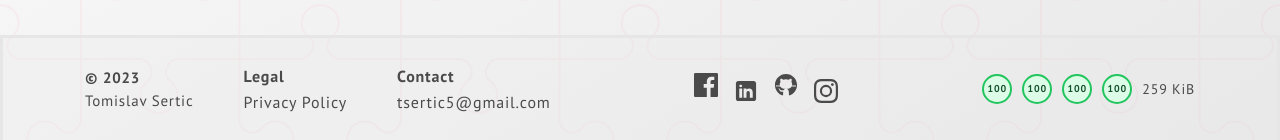
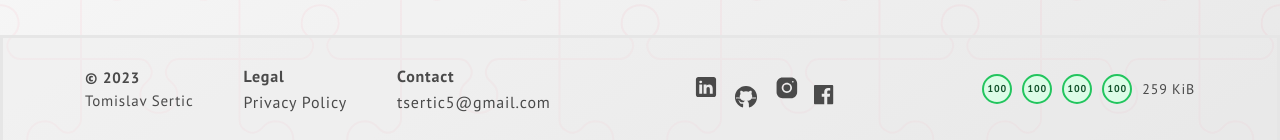
Before and after one commit to tsertic/ts_portfolio_2023, a Next.js app: page / in a window 1280 px wide. Shown: the part 657-797 px from the top of the page. Built offline with nearby package versions, Linux system fonts and the light colour scheme; a web font is replaced by a local one.

Commit message:
added paths to social icons

```diff
--- a/src/components/UI/Icons.tsx
+++ b/src/components/UI/Icons.tsx
@@ -125,7 +125,7 @@ export const Icons: React.FC<IProjectIcons> = ({ iconName, className }) => {
       return (
         <svg
           className={style}
-          viewBox="0 0 24 24"
+          viewBox="0 0 30 30"
           xmlns="http://www.w3.org/2000/svg"
         >
           <path
@@ -163,14 +163,12 @@ export const Icons: React.FC<IProjectIcons> = ({ iconName, className }) => {
     case "instagram":
       return (
         <svg
+          xmlns="http://www.w3.org/2000/svg"
+          viewBox="0 0 28 28"
           className={style}
-          viewBox="0 0 24 24"
-          xmlns="http://www.w3.org/2000/svg"
         >
-          <path
-            d="M12 2.163c3.204 0 3.584.012 4.85.07 3.252.148 4.771 1.691 4.919 4.919.058 1.265.069 1.645.069 4.849 0 3.205-.012 3.584-.069 4.849-.149 3.225-1.664 4.771-4.919 4.919-1.266.058-1.644.07-4.85.07-3.204 0-3.584-.012-4.849-.07-3.26-.149-4.771-1.699-4.919-4.92-.058-1.265-.07-1.644-.07-4.849 0-3.204.013-3.583.07-4.849.149-3.227 1.664-4.771 4.919-4.919 1.266-.057 1.645-.069 4.849-.069zM12 0C8.741 0 8.333.014 7.053.072 2.695.272.273 2.69.073 7.052.014 8.333 0 8.741 0 12c0 3.259.014 3.668.072 4.948.2 4.358 2.618 6.78 6.98 6.98C8.333 23.986 8.741 24 12 24c3.259 0 3.668-.014 4.948-.072 4.354-.2 6.782-2.618 6.979-6.98.059-1.28.073-1.689.073-4.948 0-3.259-.014-3.667-.072-4.947-.196-4.354-2.617-6.78-6.979-6.98C15.668.014 15.259 0 12 0zm0 5.838a6.162 6.162 0 100 12.324 6.162 6.162 0 000-12.324zM12 16a4 4 0 110-8 4 4 0 010 8zm6.406-11.845a1.44 1.44 0 100 2.881 1.44 1.44 0 000-2.881z"
-            fillRule="nonzero"
-          />
+          {" "}
+          <path d="M 9.9980469 3 C 6.1390469 3 3 6.1419531 3 10.001953 L 3 20.001953 C 3 23.860953 6.1419531 27 10.001953 27 L 20.001953 27 C 23.860953 27 27 23.858047 27 19.998047 L 27 9.9980469 C 27 6.1390469 23.858047 3 19.998047 3 L 9.9980469 3 z M 22 7 C 22.552 7 23 7.448 23 8 C 23 8.552 22.552 9 22 9 C 21.448 9 21 8.552 21 8 C 21 7.448 21.448 7 22 7 z M 15 9 C 18.309 9 21 11.691 21 15 C 21 18.309 18.309 21 15 21 C 11.691 21 9 18.309 9 15 C 9 11.691 11.691 9 15 9 z M 15 11 A 4 4 0 0 0 11 15 A 4 4 0 0 0 15 19 A 4 4 0 0 0 19 15 A 4 4 0 0 0 15 11 z" />
         </svg>
       );
     default:
--- a/src/components/main/SocialIconsList/SocialIconsList.tsx
+++ b/src/components/main/SocialIconsList/SocialIconsList.tsx
@@ -8,7 +8,11 @@ export const SocialIconsList: React.FC<ISocialIconsList> = ({
   mobileMenu = false,
 }) => {
   return (
-    <ul className={`flex gap-[16px] ${!mobileMenu && "max-md:flex-col "}  `}>
+    <ul
+      className={`flex gap-[16px] ${
+        !mobileMenu && "max-md:flex-col "
+      }  md:pt-[10px]`}
+    >
       {SOCIAL_ICONS.map((icon, i) => {
         return (
           <li
@@ -16,8 +20,8 @@ export const SocialIconsList: React.FC<ISocialIconsList> = ({
             className={`${
               !mobileMenu
                 ? i % 2 === 0
-                  ? "mt-0 ml-[-10px] md:ml-0 md:mt-[-3px]"
-                  : "mt-0 ml-[10px] md:ml-0 md:mt-[3px]"
+                  ? "mt-0 ml-[-10px] md:ml-0 md:mt-[-5px]"
+                  : "mt-0 ml-[10px] md:ml-0 md:mt-[5px]"
                 : i % 2 === 0
                 ? "pt-[-3px]"
                 : "pt-[13px]"
--- a/src/constants/index.ts
+++ b/src/constants/index.ts
@@ -29,28 +29,28 @@ export const NAV_LINKS = [
 
 export const SOCIAL_ICONS: ISocialIconItem[] = [
   {
-    _id: "0",
-    path: "/",
-    iconName: "facebook",
-    ariaLabel: "facebook",
-  },
-  {
     _id: "1",
-    path: "/",
+    path: "https://www.linkedin.com/in/tomislav-serti%C4%87-85a0941a3/",
     iconName: "linkedin",
     ariaLabel: "linkedin",
   },
   {
     _id: "2",
-    path: "/",
+    path: "https://github.com/tsertic",
     iconName: "github",
     ariaLabel: "github",
   },
   {
     _id: "3",
-    path: "/",
+    path: "https://www.instagram.com/tsertic5/",
     iconName: "instagram",
     ariaLabel: "instagram",
+  },
+  {
+    _id: "0",
+    path: "https://www.facebook.com/tsertic5/",
+    iconName: "facebook",
+    ariaLabel: "facebook",
   },
 ];
 
```
